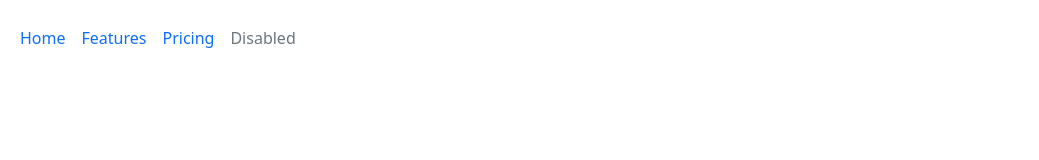
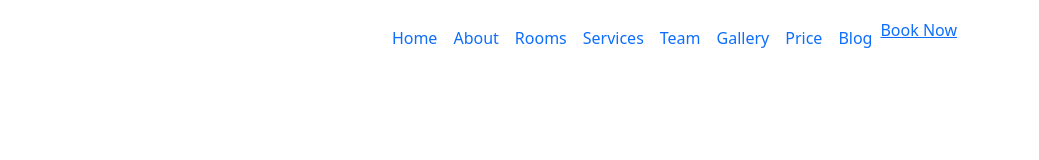
Before and after one commit to MariaCastr0/Hotel-Website, a plain HTML site: page Hotel-arquivos/index.html in a window 1280 px wide. Shown: the full height of the page, 241-1280 px from the left. Drawn offline with nearby package versions, Linux system fonts and the light colour scheme.

Commit message:
Add links da navbar na index

```diff
--- a/Hotel-arquivos/index.html
+++ b/Hotel-arquivos/index.html
@@ -40,19 +40,34 @@
               <i class="fas fa-stream navbar-toggler-icon"></i>
             </button>
 
-            <div class="collapse navbar-collapse" id="navbarNav">
-              <ul class="navbar-nav">
+            <div class="collapse navbar-collapse justify-content-end" id="navbarNav">
+                <ul class="navbar-nav menu-navbar-nav">
                   <li class="nav-item">
-                  <a class="nav-link active" aria-current="page" href="#">Home</a>
+                    <a class="nav-link active" aria-current="page" href="#home">Home</a>
                   </li>
                   <li class="nav-item">
-                  <a class="nav-link" href="#">Features</a>
+                    <a class="nav-link" href="#about">About</a>
                   </li>
                   <li class="nav-item">
-                  <a class="nav-link" href="#">Pricing</a>
+                    <a class="nav-link" href="#rooms">Rooms</a>
                   </li>
                   <li class="nav-item">
-                  <a class="nav-link disabled" href="#">Disabled</a>
+                    <a class="nav-link" href="#services">Services</a>
+                  </li>
+                  <li class="nav-item">
+                    <a class="nav-link" href="#team">Team</a>
+                  </li>
+                  <li class="nav-item">
+                    <a class="nav-link" href="#gallery">Gallery</a>
+                  </li>
+                  <li class="nav-item">
+                    <a class="nav-link" href="#price">Price</a>
+                  </li>
+                  <li class="nav-item">
+                    <a class="nav-link" href="#blog">Blog</a>
+                  </li>
+                  <li class="nav-item mt-3 mt-lg-0">
+                    <a class="main-btn" href="#">Book Now</a>
                   </li>
                 </ul>
             </div>
```
Lines whose indentation alone changed are shown as unchanged.
